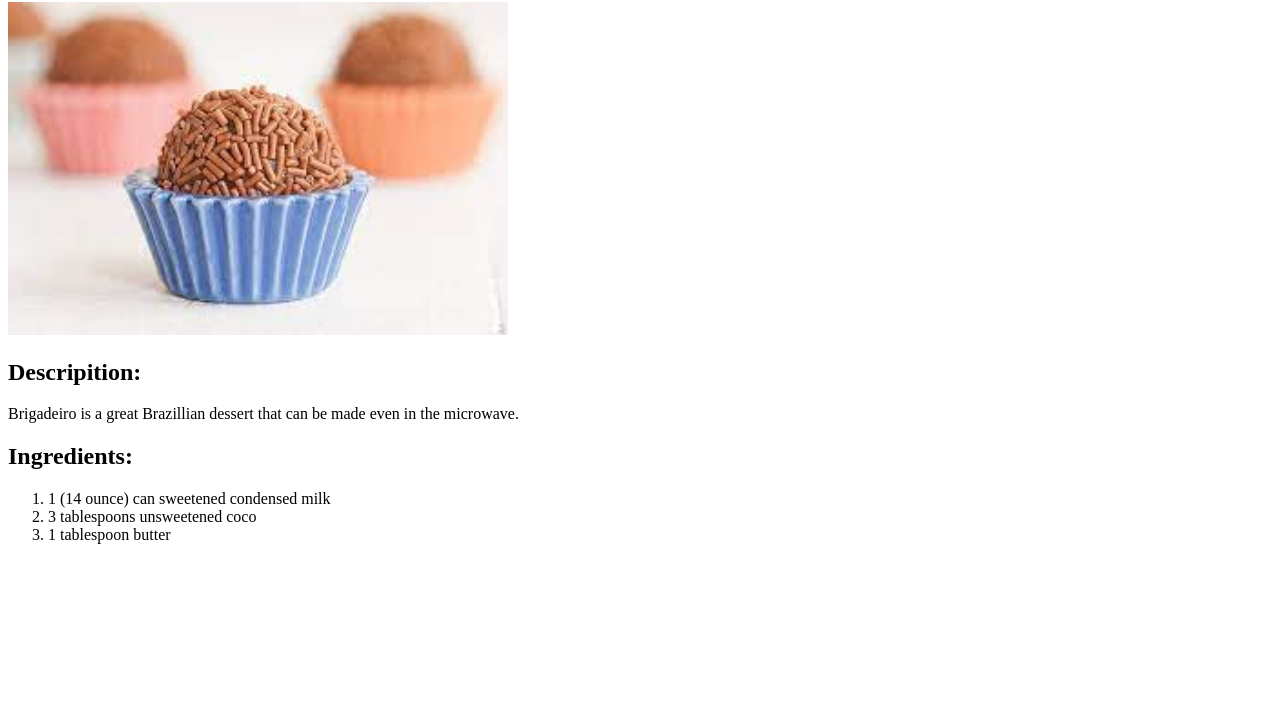
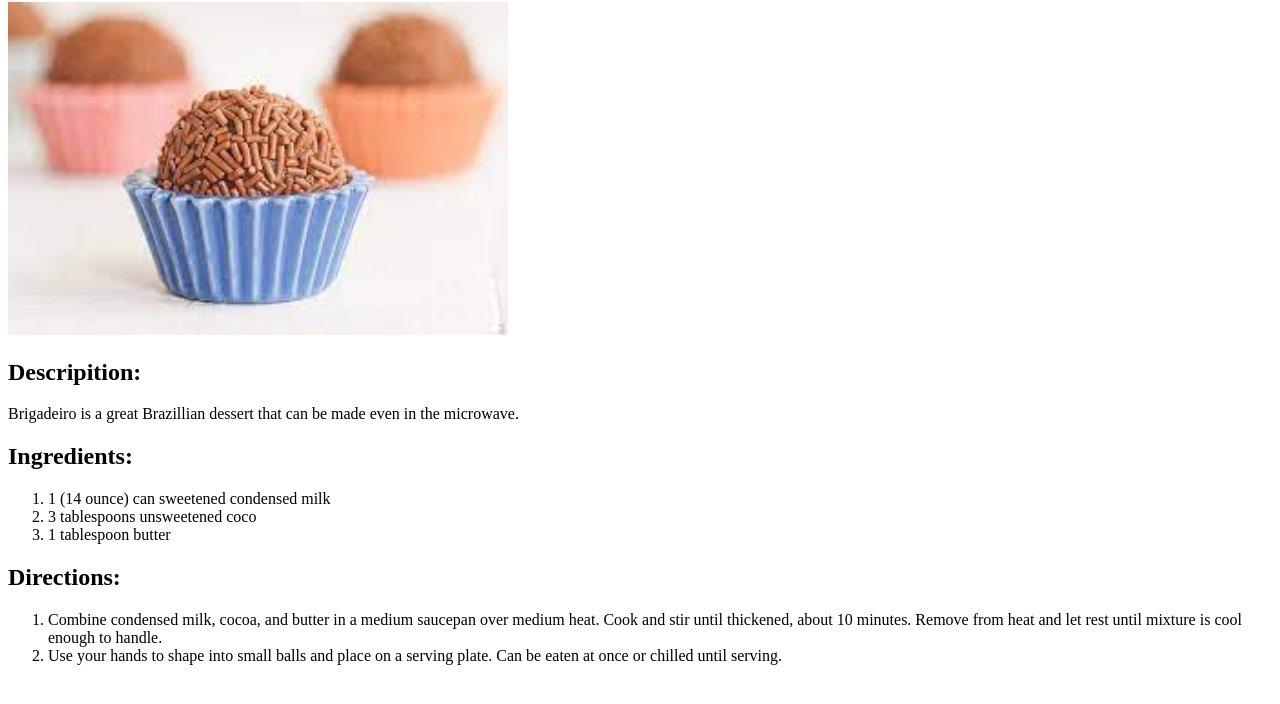
Before and after one commit to dreyAnd17/odin-recipes, a plain HTML site: page recipes/brigadeiro.html in a window 1280 px wide. Shown: the part 78-782 px from the top of the page. Drawn offline with Linux system fonts and the light colour scheme.

Commit message:
Add directions to brigadeiro

```diff
--- a/recipes/brigadeiro.html
+++ b/recipes/brigadeiro.html
@@ -17,5 +17,11 @@
         <li>3 tablespoons unsweetened coco</li>
         <li>1 tablespoon butter</li>
     </ol>
+
+    <h2>Directions:</h2>
+    <ol>
+        <li>Combine condensed milk, cocoa, and butter in a medium saucepan over medium heat. Cook and stir until thickened, about 10 minutes. Remove from heat and let rest until mixture is cool enough to handle.</li>
+        <li>Use your hands to shape into small balls and place on a serving plate. Can be eaten at once or chilled until serving.</li>
+    </ol>
 </body>
 </html>
```
